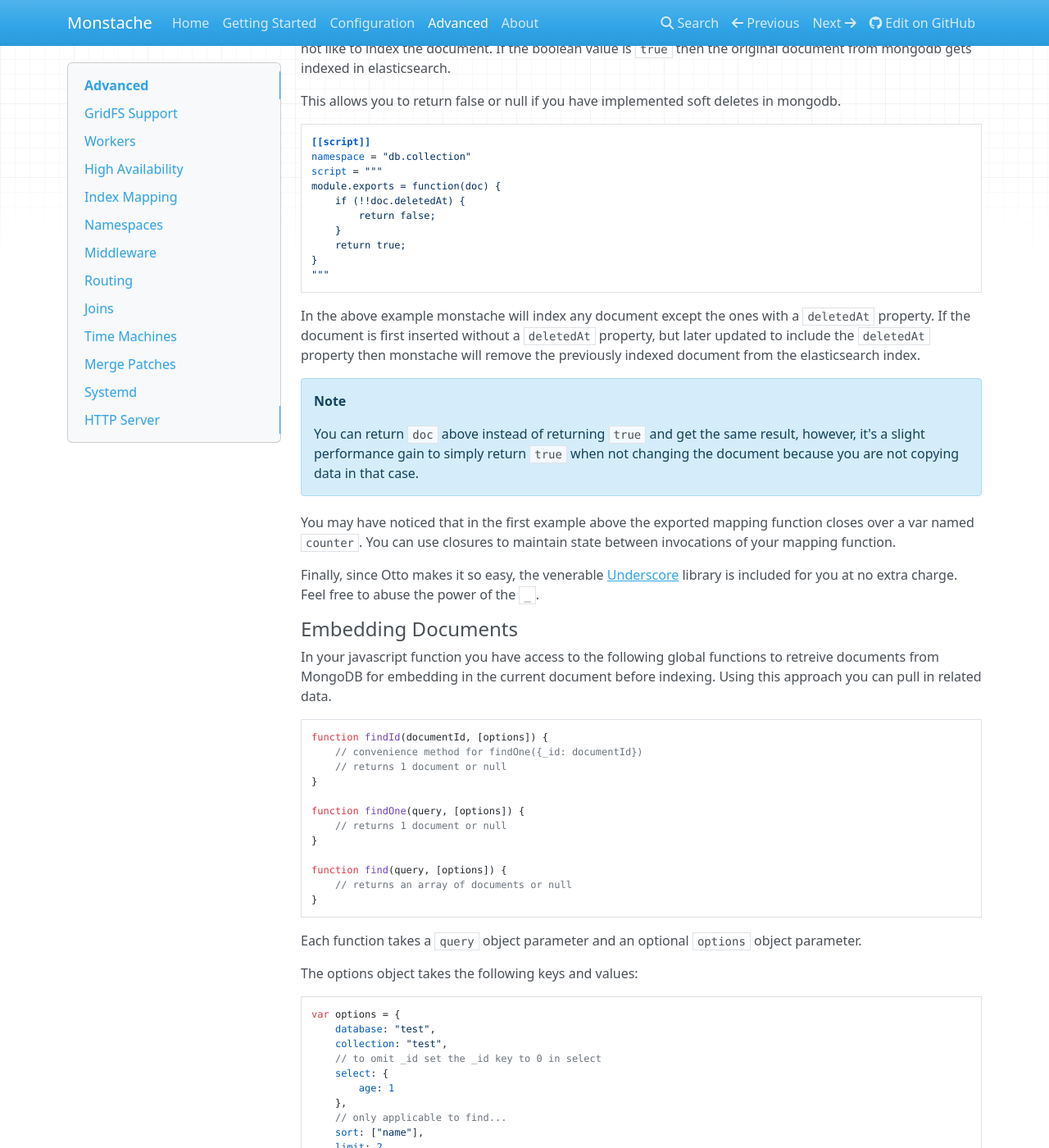
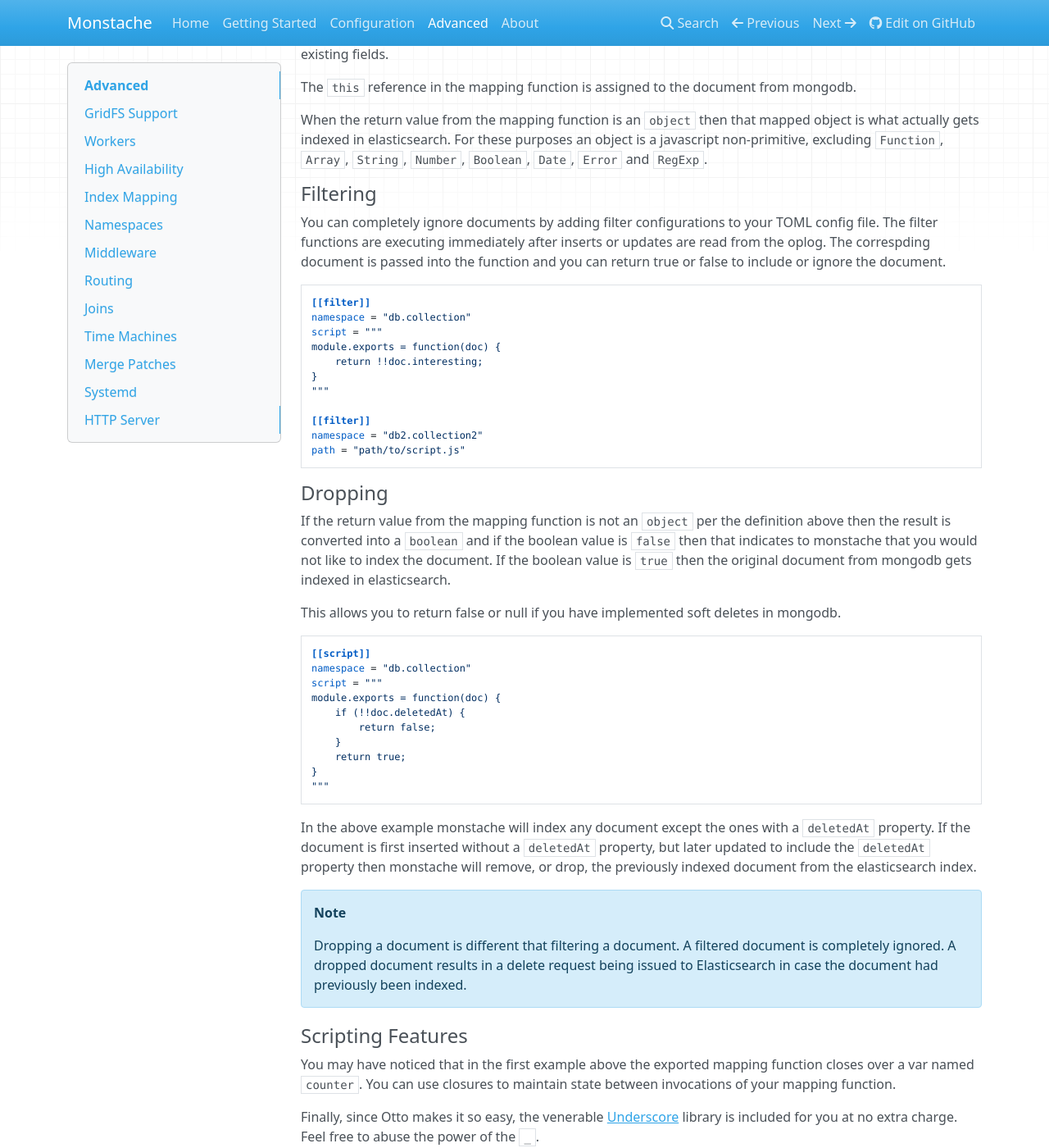
Before and after one commit to rwynn/monstache-site, an MkDocs documentation site: the page built from src/advanced.md, in a window 1280 px wide and 1400 px high, scrolled down 8590 px. Shown: the whole window at 82% size. Built offline with MkDocs 1.6.1, drawn with Linux system fonts in a browser that asks for light colours; nearby versions of some CDN libraries; old or Windows-style settings are respelled for this version of MkDocs; some of the changed text lies outside the part shown.

````diff
--- a/docs/index.html
+++ b/docs/index.html
@@ -247,5 +247,5 @@ it up and running.</p></div>
 
 <!--
 MkDocs version : 0.17.2
-Build Date UTC : 2018-02-21 21:10:32
+Build Date UTC : 2018-02-28 21:25:33
 -->
--- a/docs/start/index.html
+++ b/docs/start/index.html
@@ -115,7 +115,7 @@
 <p>Unzip the download and adjust your PATH variable to include the path to the folder for your platform.</p>
 <p>Let's make sure Monstache is set up as expected. You should see a similar version number in your terminal:</p>
 <pre><code class="sh">monstache -v
-# 4.1.2
+# 4.2.0
 </code></pre>
 
 <p>The version number should start with 3.x if you are using Elasticsearch prior to version 6.</p>
--- a/src/advanced.md
+++ b/src/advanced.md
@@ -302,6 +302,12 @@ To create a golang plugin for monstache
 func Map(input *monstachemap.MapperPluginInput) (output *monstachemap.MapperPluginOutput, err error)
 ```
 
+- optionally implement a function named `Filter` with the following signature
+
+```go
+func Filter(input *monstachemap.MapperPluginInput) (keep bool, err error)
+```
+
 plugins can be compiled using
 
 	go build -buildmode=plugin -o myplugin.so myplugin.go
@@ -351,6 +357,8 @@ To set custom indexing metadata on the document use `output.Index`, `output.Type
 If would like to embed other MongoDB documents (possibly from a different collection) within the current document
 before indexing, you can access the `*mgo.Session` pointer as `input.Session`.  With the mgo session you can use the [mgo API](https://godoc.org/github.com/globalsign/mgo) to find documents in MongoDB and embed them in the Document set on output.
 
+When you implement a `Filter` function the function is called immediately after reading inserts and updates from the oplog.  You can return false from this function to completely ignore a document.  This is different than setting `output.Drop` from the mapping function because when you set `output.Drop` to true, a delete request is issued to Elasticsearch in case the document had previously been indexed.  By contrast, returning false from the `Filter` function causes the operation to be completely ignored and there is no corresponding delete request issued to Elasticsearch.
+
 ### Javascript
 
 #### Transformation
@@ -391,6 +399,24 @@ For these purposes an object is a javascript non-primitive, excluding `Function`
 
 #### Filtering
 
+You can completely ignore documents by adding filter configurations to your TOML config file.  The filter functions are executing immediately after inserts or updates are read from the oplog.  The correspding document is passed into the function and you can return true or false to include or ignore the document.
+
+```toml
+[[filter]]
+namespace = "db.collection"
+script = """
+module.exports = function(doc) {
+    return !!doc.interesting;
+}
+"""
+
+[[filter]]
+namespace = "db2.collection2"
+path = "path/to/script.js"
+```
+
+#### Dropping
+
 If the return value from the mapping function is not an `object` per the definition above then the result is converted into a `boolean`
 and if the boolean value is `false` then that indicates to monstache that you would not like to index the document. If the boolean value is `true` then
 the original document from mongodb gets indexed in elasticsearch.
@@ -411,12 +437,13 @@ module.exports = function(doc) {
 ```
 
 In the above example monstache will index any document except the ones with a `deletedAt` property.  If the document is first
-inserted without a `deletedAt` property, but later updated to include the `deletedAt` property then monstache will remove the
+inserted without a `deletedAt` property, but later updated to include the `deletedAt` property then monstache will remove, or drop, the
 previously indexed document from the elasticsearch index.
 
 !!! note
-	You can return `doc` above instead of returning `true` and get the same result, however, it's a slight performance gain
-	to simply return `true` when not changing the document because you are not copying data in that case.
+    Dropping a document is different that filtering a document.  A filtered document is completely ignored.  A dropped document results in a delete request being issued to Elasticsearch in case the document had previously been indexed.
+
+#### Scripting Features
 
 You may have noticed that in the first example above the exported mapping function closes over a var named `counter`.  You can
 use closures to maintain state between invocations of your mapping function.
````
Also changed, not shown: docs/about/index.html (+10 -0 lines), docs/advanced/index.html (+25 -3 lines), docs/config/index.html (+24 -5 lines), docs/sitemap.xml (+5 -5 lines), src/about.md (+10 -0 lines), src/config.md (+33 -0 lines), src/start.md (+1 -1 lines), docs/search/search_index.json.
